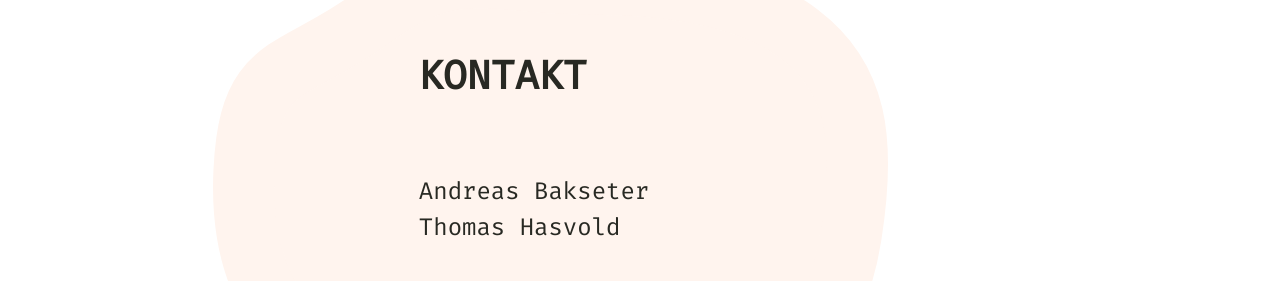
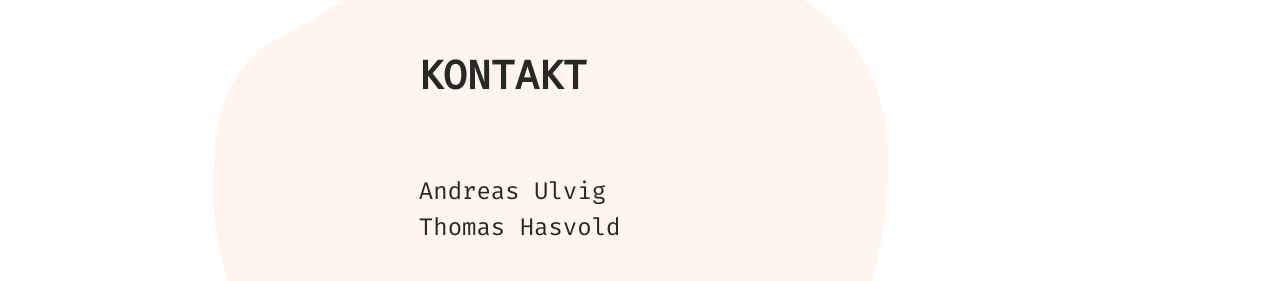
Before and after one commit to itforeninger/itforeninger.no, a Next.js app: page / in a window 1280 px wide. Shown: the part 3319-3600 px from the top of the page. Built offline with nearby package versions, Linux system fonts and the light colour scheme; no server answers.

Commit message:
Update coordinators

```diff
--- a/constants/about.ts
+++ b/constants/about.ts
@@ -108,7 +108,7 @@ export const CONTACT_EMAIL = 'kontakt@itforeninger.no';
 
 export const COORDINATOR_EMAIL = 'koordinator@itforeninger.no';
 
-export const COORDINATORS = ['Andreas Bakseter', 'Thomas Hasvold'];
+export const COORDINATORS = ['Andreas Ulvig', 'Thomas Hasvold'];
 
 export const GITHUB_URL = 'https://github.com/itforeninger';
 
```
